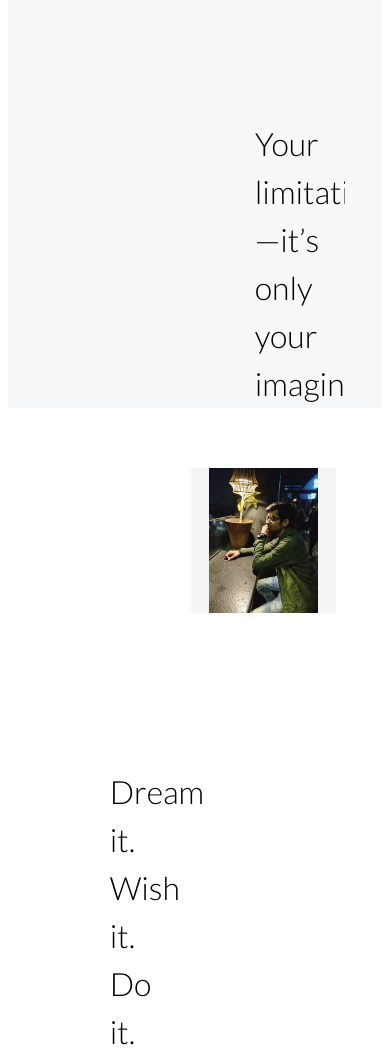
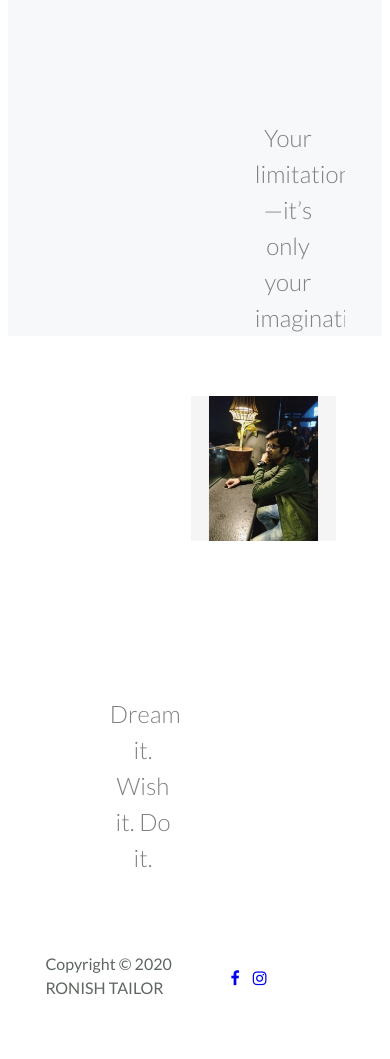
Before and after one commit to ronishtailor/ronishtailor.github.io, a website: page index.html in a window 390 px wide. Shown: the part 1960-3019 px from the top of the page. After the commit the page ends 2976 px from the top, so only its background shows below. Drawn offline with Linux system fonts and the light colour scheme.

Commit message:
Update style.css

```diff
--- a/css/style.css
+++ b/css/style.css
@@ -19,6 +19,17 @@ p
 	{
 		font-size: 0.9em;
 	}
+	.col-2 h1
+	{
+	font-weight: 200;
+	text-align: center;
+	width: 70%;
+	line-height: 1.5em;
+	font-size: 1.5em;
+	color: grey;
+	margin: auto;
+	}
+
 
 }
 header
```
